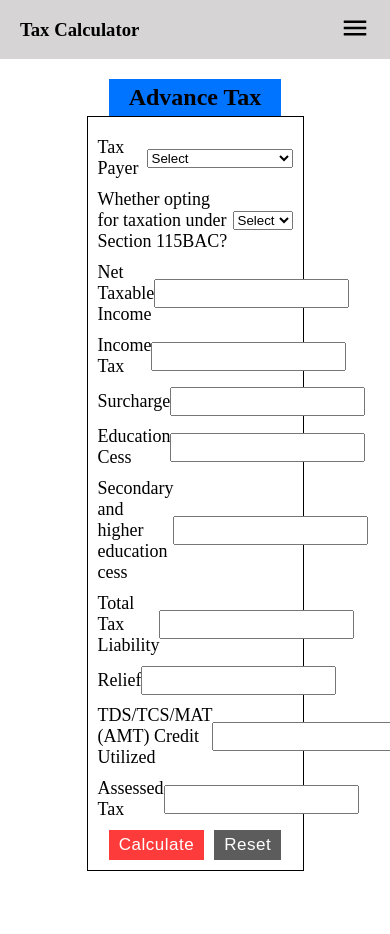
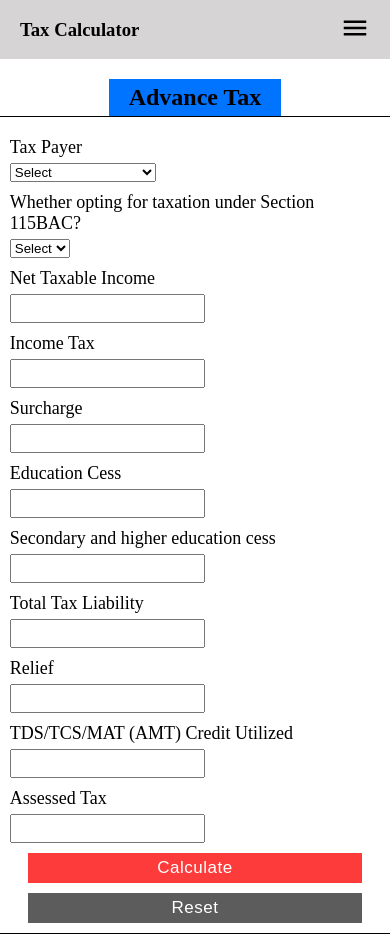
Before and after one commit to Vishal27-com/Tax-Calculator, a React (Vite) app: page /adv-tax in a window 390 px wide. Before the commit the page ends 871 px from the top, so only its background shows below. Built offline with nearby package versions, Linux system fonts and the light colour scheme.

Commit message:
form responsiveness

```diff
--- a/src/Components/Form/AdvTaxForm/AdvTax.css
+++ b/src/Components/Form/AdvTaxForm/AdvTax.css
@@ -7,3 +7,19 @@
         justify-content: space-between;
         align-items: center;
 }
+
+
+@media all and (min-width:400px) and (max-width:700px){
+    .typebaseform>div{
+        flex-direction: column;
+        align-items: flex-start;
+        gap:5px;
+    }
+}
+@media all and (min-width:60px) and (max-width:399px){
+    .typebaseform>div{
+        flex-direction: column;
+        align-items: flex-start;
+        gap:5px;
+    }
+}
--- a/src/Components/Form/HRAForm/hraform.css
+++ b/src/Components/Form/HRAForm/hraform.css
@@ -32,3 +32,34 @@ padding: 5px 7px;
 #reset{
     background: rgb(93, 92, 92);
 }
+
+
+@media all and (min-width:400px) and (max-width:700px){
+    form div{
+        flex-direction: column;
+        align-items: flex-start;
+        gap:5px;
+    }
+    #buttons{
+        align-items: center;
+    }
+    #buttons>input{
+       width: 90%;
+    }
+}
+@media all and (min-width:60px) and (max-width:399px){
+    form{
+        width: 95%;
+    }
+    form div{
+        flex-direction: column;
+        align-items: flex-start;
+        gap:5px;
+    }
+    #buttons{
+        align-items: center;
+    }
+    #buttons>input{
+       width: 90%;
+    }
+}
```
